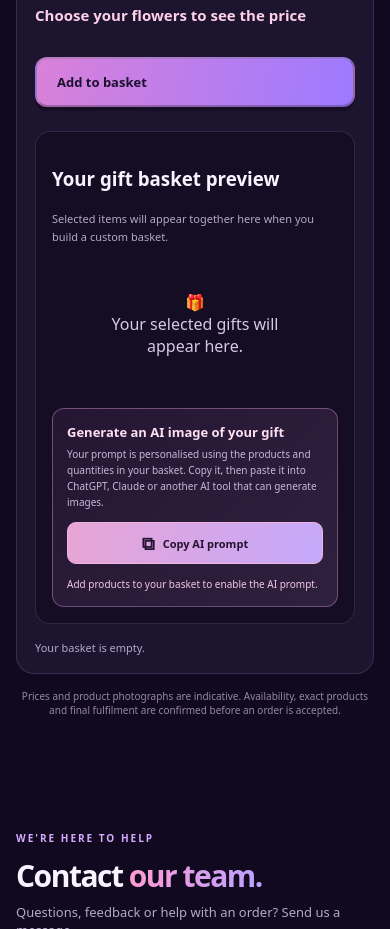
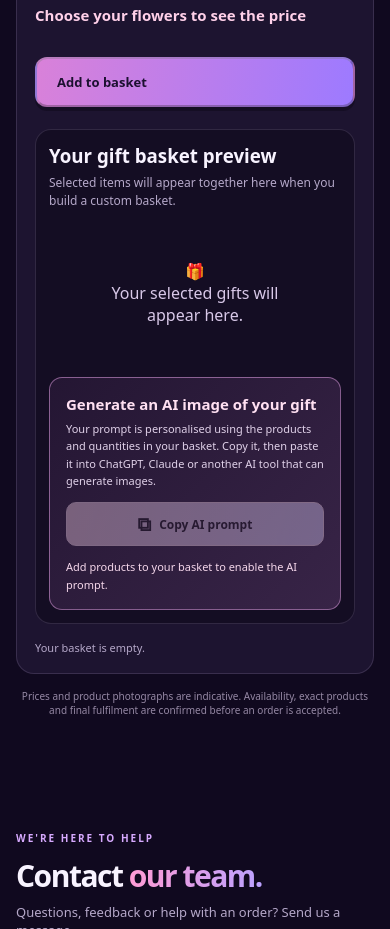
Before and after one commit to cartsproutall/aniglow, a plain HTML site: page index.html in a window 390 px wide. Shown: the part 2560-3489 px from the top of the page. Drawn offline with Linux system fonts and the light colour scheme.

Commit message:
Improve visibility and mobile layout of AI basket prompt

```diff
--- a/styles.css
+++ b/styles.css
@@ -269,3 +269,20 @@ footer .brand-mark{width:34px;height:34px;min-width:34px}
 .copy-ai-prompt span{font-size:18px;line-height:1}
 .basket-ai-prompt .basket-prompt-status{flex-basis:100%;margin:0;color:#f2c8e5}
 @media(max-width:600px){.free-delivery-banner{display:flex;width:fit-content;max-width:100%;box-sizing:border-box}.basket-ai-prompt{align-items:stretch}.copy-ai-prompt{width:100%}}
+
+/* Clear, always-visible AI prompt in the gift preview */
+.basket-preview-wrap{margin-top:22px;padding:18px;background:#140d23;border:1px solid var(--line);border-radius:16px}
+.basket-preview-wrap>h3{margin:0 0 6px}
+.basket-preview-wrap>.muted{margin:0 0 14px;font-size:12px;line-height:1.55}
+.basket-ai-prompt{display:flex;flex-wrap:wrap;align-items:center;justify-content:space-between;gap:12px;margin-top:16px;padding:16px;border:1px solid #d99bdb88;border-radius:13px;background:linear-gradient(135deg,#241633,#382447)}
+.basket-ai-prompt>div{flex:1 1 220px}
+.basket-ai-prompt strong{display:block;color:#ffe0f2;font-size:15px;font-weight:800}
+.basket-ai-prompt p{margin:6px 0 0;color:#e0d1e9;font-size:11px;line-height:1.6}
+.copy-ai-prompt{display:inline-flex;align-items:center;justify-content:center;gap:8px;min-height:44px;border:1px solid #edb5df;border-radius:10px;padding:11px 16px;background:linear-gradient(100deg,#e8a5d5,#c5a8fa);color:#24132f;font-size:12px;font-weight:800;cursor:pointer}
+.copy-ai-prompt span{font-size:19px;line-height:1}
+.copy-ai-prompt:disabled{opacity:.48;cursor:not-allowed;filter:grayscale(.5)}
+.basket-ai-prompt .basket-prompt-status{flex-basis:100%;margin:0;color:#f5d7eb}
+.basket-preview-cart-list{display:grid;gap:8px}
+.basket-preview-cart-list>div{padding:10px 12px;border:1px solid var(--line);border-radius:9px;background:#342342;color:#fff;font-size:12px}
+.basket-preview-cart-list small{display:block;margin-top:4px;color:#d8c8e8;font-size:10px;line-height:1.5}
+@media(max-width:600px){.basket-preview-wrap{padding:13px}.basket-ai-prompt{align-items:stretch}.copy-ai-prompt{width:100%}}
```
